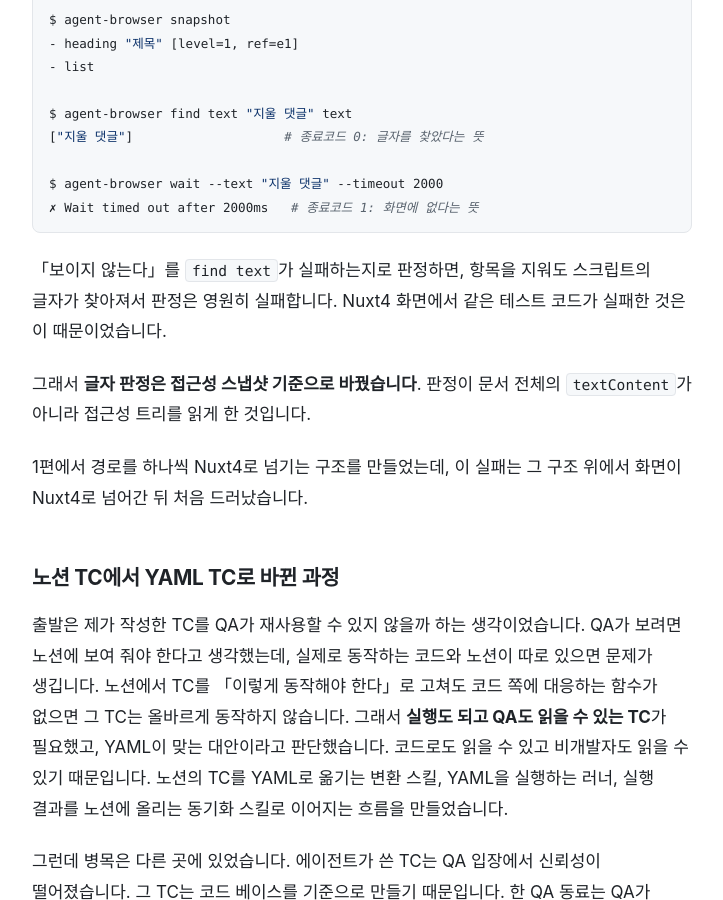
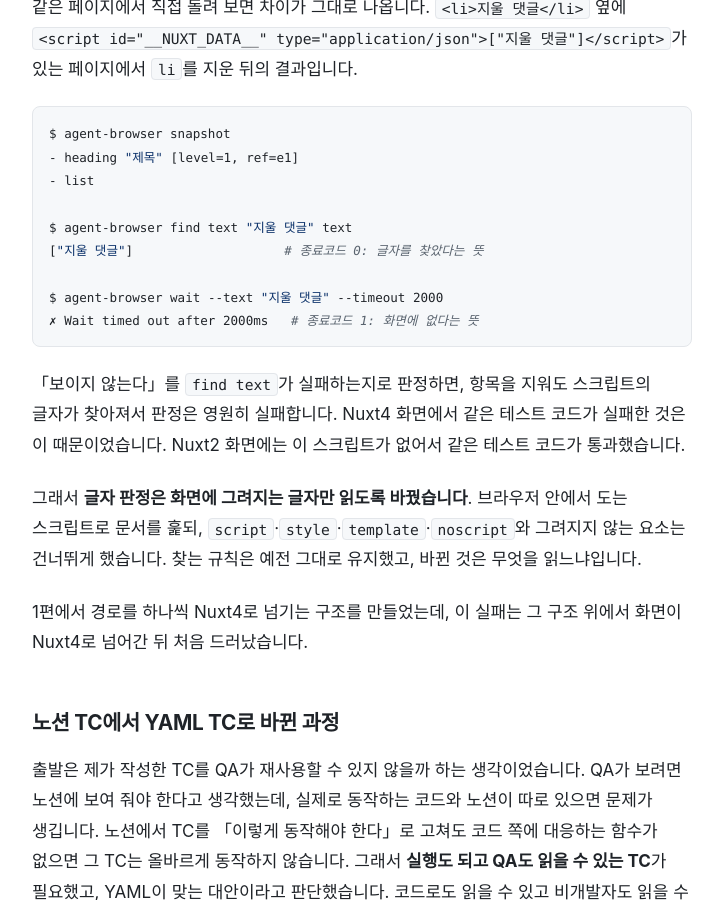
Before and after one commit to zeno0505/dev-articles, a Jekyll site: the page built from _posts/2026-11-20-test-platform-to-reduce-qa-load.md, in a window 1280 px wide and 900 px high, scrolled down 2982 px. Shown: the whole window, without its empty margins (278-1001 px from the left). Built offline with Jekyll 4.4.1, drawn with Linux system fonts in a browser that asks for light colours; some web fonts are replaced; some of the changed text lies outside the part shown.

Commit message:
11/20 글: 판정 수정 서술을 실제 구현에 맞추고 거짓 통과·Nuxt2 대비 문장 추가

````diff
--- a/_posts/2026-11-20-test-platform-to-reduce-qa-load.md
+++ b/_posts/2026-11-20-test-platform-to-reduce-qa-load.md
@@ -23,7 +23,7 @@ description: "에이전트 덕에 개발이 쉬워진 만큼 버그도 늘었고
 
 이 방식은 에이전트가 내리는 판정이 맞을 때만 성립합니다. 에이전트가 서비스를 쓰고 「통과」라고 보고했는데 그 통과가 틀렸다면, 에이전트는 틀린 작업을 맞다고 말하게 되고 사람은 그 보고를 다시 확인해야 합니다. 그래서 저는 기능을 넓히기 전에 판정을 믿을 수 있게 만드는 일을 먼저 했습니다.
 
-판정이 틀리는 모습은 이랬습니다. 삭제한 댓글이 화면에서 분명히 사라졌는데도, 「이 댓글이 보이지 않는다」는 판정은 계속 실패했습니다. 화면을 열어 보면 목록은 한 줄 줄어 있었습니다.
+판정이 틀리는 모습은 이랬습니다. 삭제한 댓글이 화면에서 분명히 사라졌는데도, 「이 댓글이 보이지 않는다」는 판정은 계속 실패했습니다. 화면을 열어 보면 목록은 한 줄 줄어 있었습니다. 더 곤란한 쪽은 반대 판정이었습니다. 「이 댓글이 보인다」는 판정이 화면에 없는 답글에도 통과했고, 바로 뒤의 순서 판정이 그 답글을 화면에서 찾지 못하고 나서야 문제가 드러났습니다.
 
 ## agent-browser 도입 계기
 
@@ -40,6 +40,8 @@ description: "에이전트 덕에 개발이 쉬워진 만큼 버그도 늘었고
 - `snapshot`은 CDP의 `Accessibility.getFullAXTree`로 접근성 트리를 만들어 텍스트로 돌려줍니다. 화면에 나오는 요소만 들어가고 스크립트의 글자는 들어가지 않습니다.
 - `find text`는 문서의 모든 요소를 훑어 자식 요소가 없는 요소 가운데 `textContent`에 글자가 들어 있는 것을 집습니다. `textContent`는 MDN에 따르면 `script`와 `style`을 포함한 모든 요소의 내용을 가져옵니다. 자식이 없는 `<script>`가 그대로 걸립니다.
 - `wait --text`는 `document.body.innerText`에서 글자를 찾습니다. `innerText`는 사람이 읽는 요소만 보여 주고 숨겨진 요소의 글자는 돌려주지 않습니다.
+
+당시 러너의 「보인다」와 「보이지 않는다」 판정은 둘 다 `find text`로 읽고 있었습니다.
 
 ```mermaid
 flowchart TB
@@ -71,9 +73,9 @@ $ agent-browser wait --text "지울 댓글" --timeout 2000
 ✗ Wait timed out after 2000ms   # 종료코드 1: 화면에 없다는 뜻
 ```
 
-「보이지 않는다」를 `find text`가 실패하는지로 판정하면, 항목을 지워도 스크립트의 글자가 찾아져서 판정은 영원히 실패합니다. Nuxt4 화면에서 같은 테스트 코드가 실패한 것은 이 때문이었습니다.
+「보이지 않는다」를 `find text`가 실패하는지로 판정하면, 항목을 지워도 스크립트의 글자가 찾아져서 판정은 영원히 실패합니다. Nuxt4 화면에서 같은 테스트 코드가 실패한 것은 이 때문이었습니다. Nuxt2 화면에는 이 스크립트가 없어서 같은 테스트 코드가 통과했습니다.
 
-그래서 **글자 판정은 접근성 스냅샷 기준으로 바꿨습니다**. 판정이 문서 전체의 `textContent`가 아니라 접근성 트리를 읽게 한 것입니다.
+그래서 **글자 판정은 화면에 그려지는 글자만 읽도록 바꿨습니다**. 브라우저 안에서 도는 스크립트로 문서를 훑되, `script`·`style`·`template`·`noscript`와 그려지지 않는 요소는 건너뛰게 했습니다. 찾는 규칙은 예전 그대로 유지했고, 바뀐 것은 무엇을 읽느냐입니다.
 
 1편에서 경로를 하나씩 Nuxt4로 넘기는 구조를 만들었는데, 이 실패는 그 구조 위에서 화면이 Nuxt4로 넘어간 뒤 처음 드러났습니다.
 
@@ -175,7 +177,7 @@ TC의 정본은 YAML 하나입니다. 노션은 QA가 읽고 쓰기 편하지만
 
 | 원인 | 보인 증상 | 고친 방법 |
 |---|---|---|
-| 글자 판정이 스크립트 요소까지 읽음 | 지운 항목이 계속 남아 있는 것으로 판정되어 실패 | 접근성 스냅샷에서 읽기 |
+| 글자 판정이 스크립트 요소까지 읽음 | 지운 항목이 계속 보이는 것으로 판정되어 실패하고, 화면에 없는 항목이 통과 | 화면에 그려지는 글자만 읽기 |
 | 접두 일치 | 「고정」 판정이 「고정 취소」에도 통과 | 정확 일치와 정적 감사 |
 | 도구 장애를 화면 판정 실패로 보고 | 글자가 없다는 보고가 실제로는 도구의 멈춤 | 「차단」 판정을 따로 두고 도구 상태부터 확인 |
 | 아무것도 연결하지 않은 TC | 검증한 것이 없는데 「부분 통과」로 표시 | 「미구현」 판정을 따로 둠 |
````
